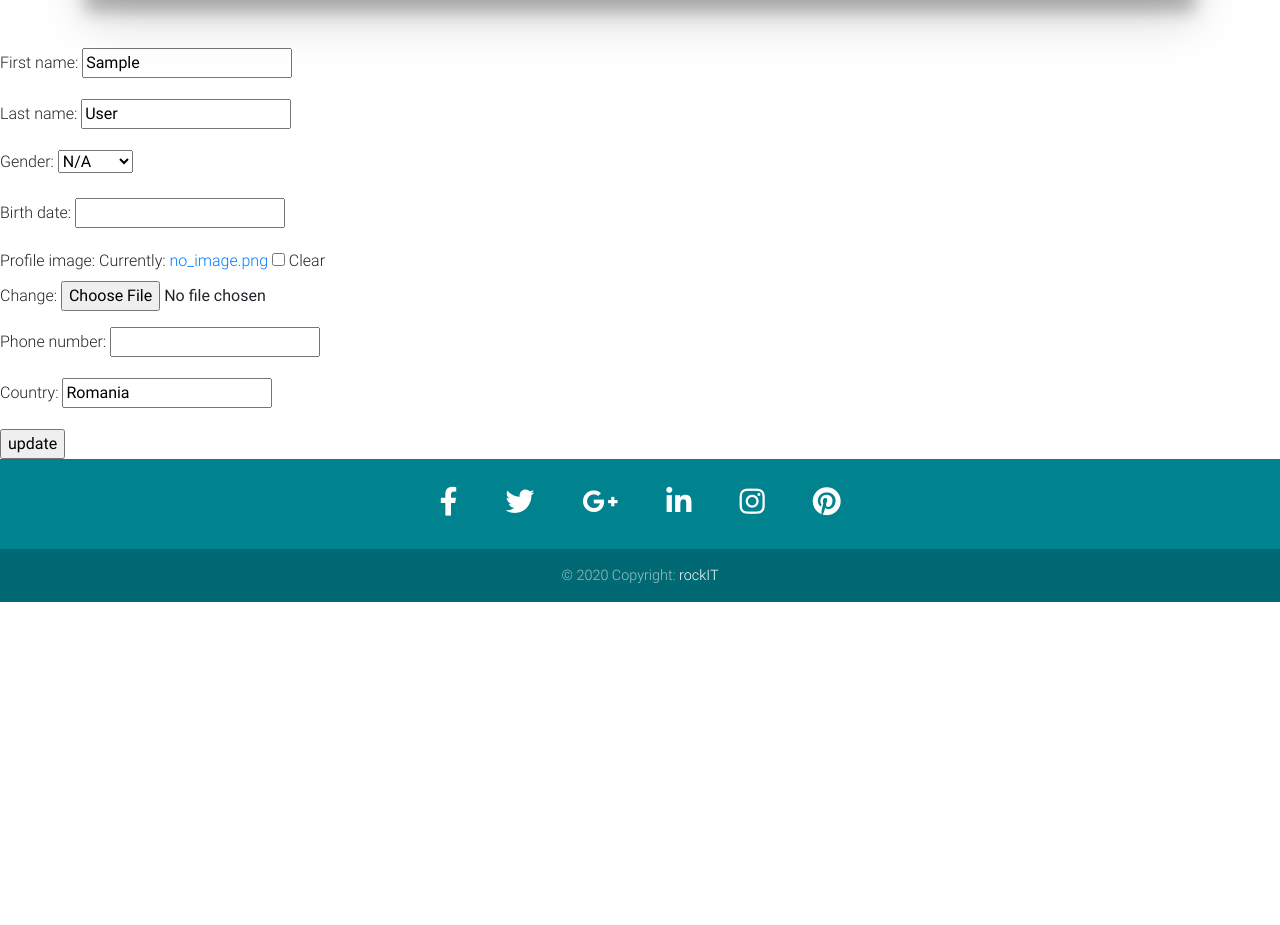
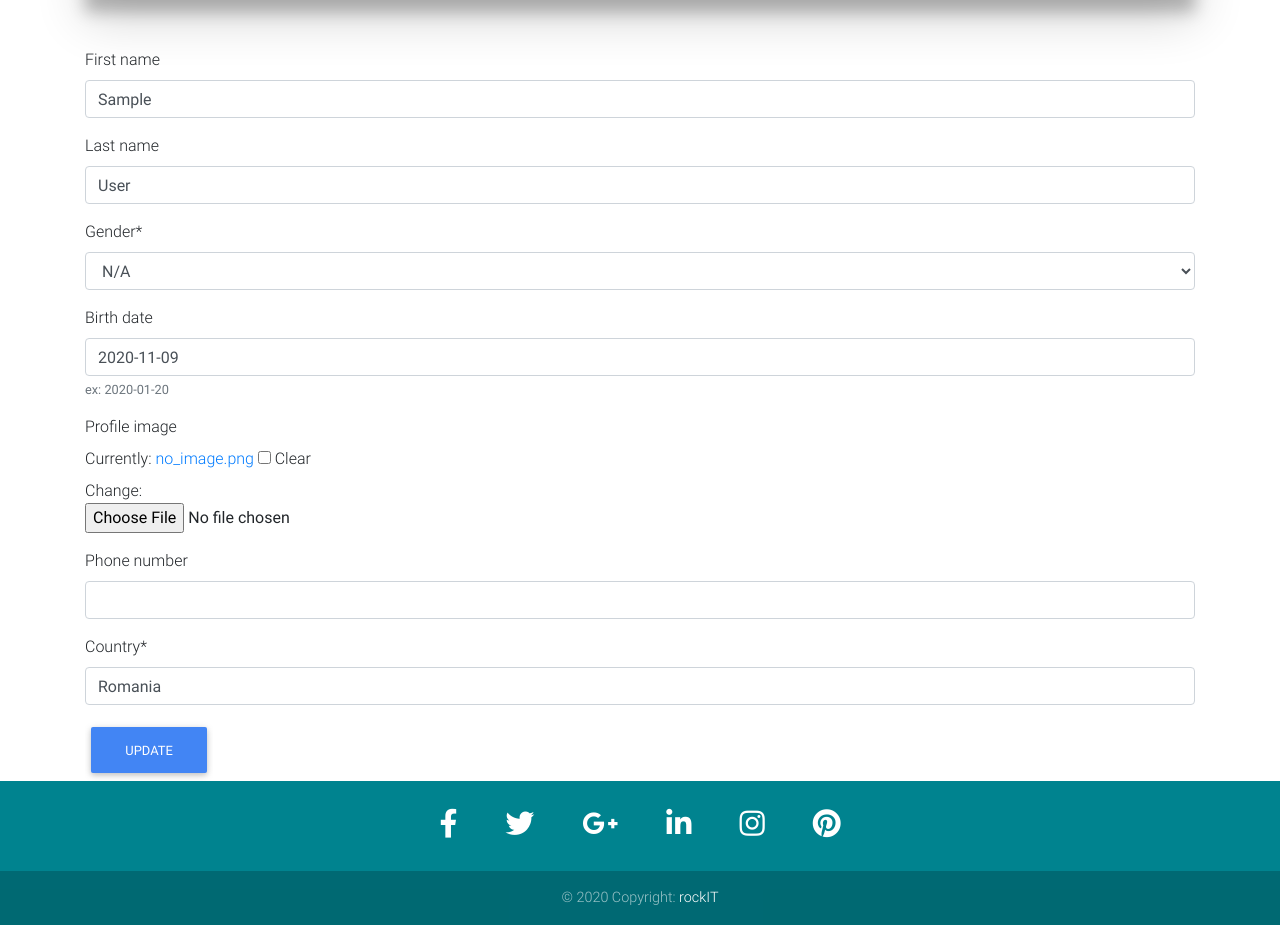
Before and after one commit to SergiuF89/ticketStore, a Django app: page /profile/update/1 in a window 1280 px wide. Shown: the part 128-1053 px from the top of the page. Before the commit the page ends 730 px from the top, so only its background shows below. Run offline with Django 3.2, Linux system fonts and the light colour scheme; the visitor is signed in with stand-in values (Sample User, id 1); data comes from the database, SQL or seed files in the repository; data that the repository does not hold is empty; some libraries are stand-ins or nearby versions.

Commit message:
fixed user profile edit form

```diff
--- a/rockIT/settings.py
+++ b/rockIT/settings.py
@@ -4,7 +4,7 @@ from django.urls import reverse_lazy
 
 BASE_DIR = os.path.dirname(os.path.dirname(
 os.path.dirname(os.path.abspath(__file__))))
-DEBUG = True
+DEBUG = False
 ALLOWED_HOSTS = ['*']
 
 
--- a/templates/profile_update.html
+++ b/templates/profile_update.html
@@ -1,9 +1,14 @@
 {% extends "base.html" %}
+{% load crispy_forms_tags %}
 {% block content %}
-    <form action="" method="POST" enctype="multipart/form-data">
+    <main>
+    <div class="container">
+        <form action="" method="POST" enctype="multipart/form-data">
     {% csrf_token %}
-    {{ form.as_p }}
-        <input type="submit" value="update">
+    {{ form|crispy }}
+        <input class="btn btn-primary mb-2" type="submit" value="update">
     </form>
+    </div>
+    </main>
 
 {% endblock %}
--- a/users/models.py
+++ b/users/models.py
@@ -2,6 +2,8 @@ from django.contrib.auth.models import AbstractUser
 from django.db import models
 from django_countries.fields import CountryField
 from django.shortcuts import reverse
+import datetime
+
 
 ADDRESS_CHOICES = (
       ('B', 'Billing'),
@@ -16,7 +18,7 @@ GENDER = (
 
 class UserProfile(AbstractUser):
       gender = models.IntegerField(choices=GENDER, default=3)
-      birth_date = models.DateField(null=True, blank=True)
+      birth_date = models.DateField(help_text='ex: 2020-01-20' ,null=True, blank=True, default=datetime.date.today())
       stripe_customer_id = models.CharField(max_length=50, blank=True, null=True)
       one_click_purchasing = models.BooleanField(default=False)
       phone_number = models.CharField(max_length=15, blank=True)
```
Also changed, not shown: users/migrations/0003_auto_20201103_1116.py (added).
